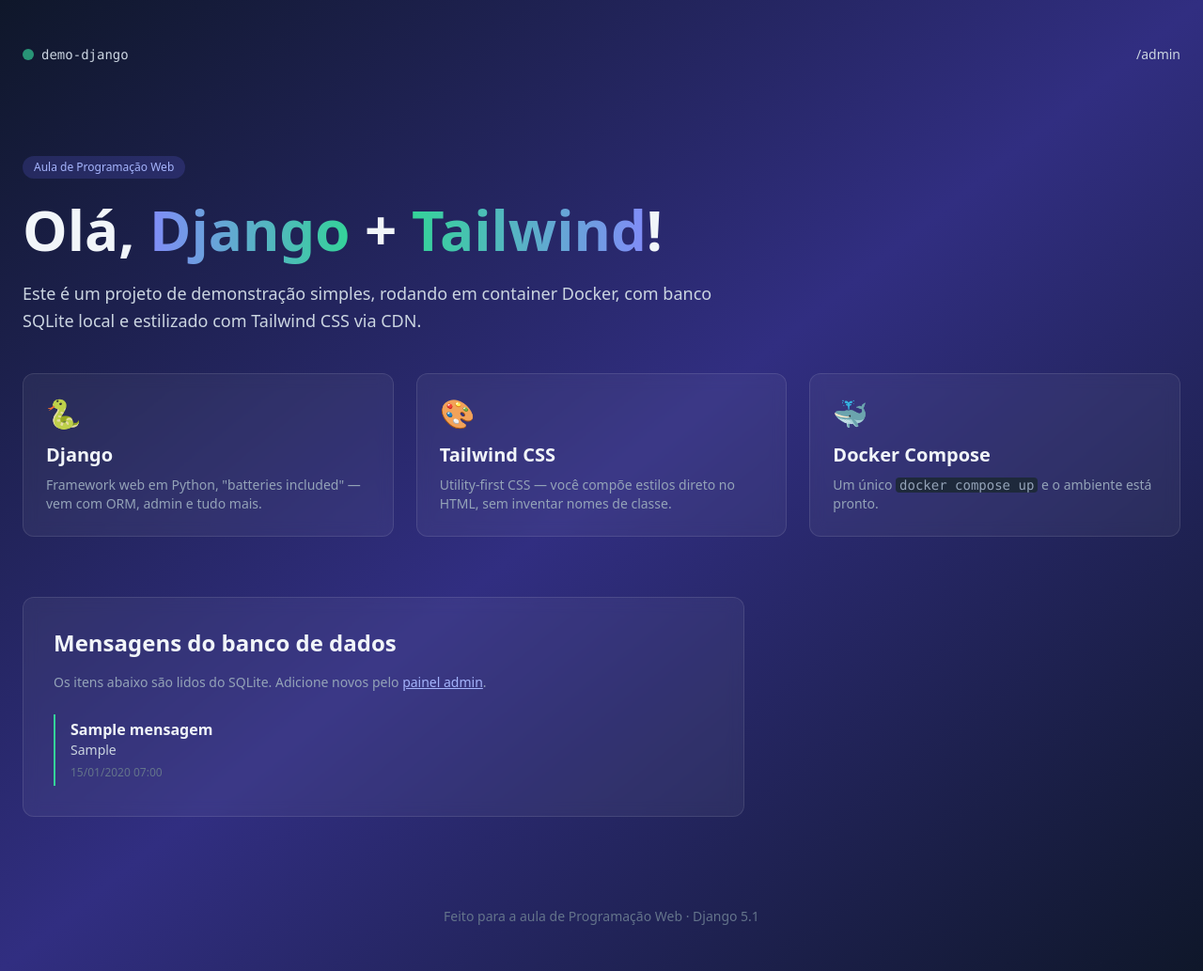
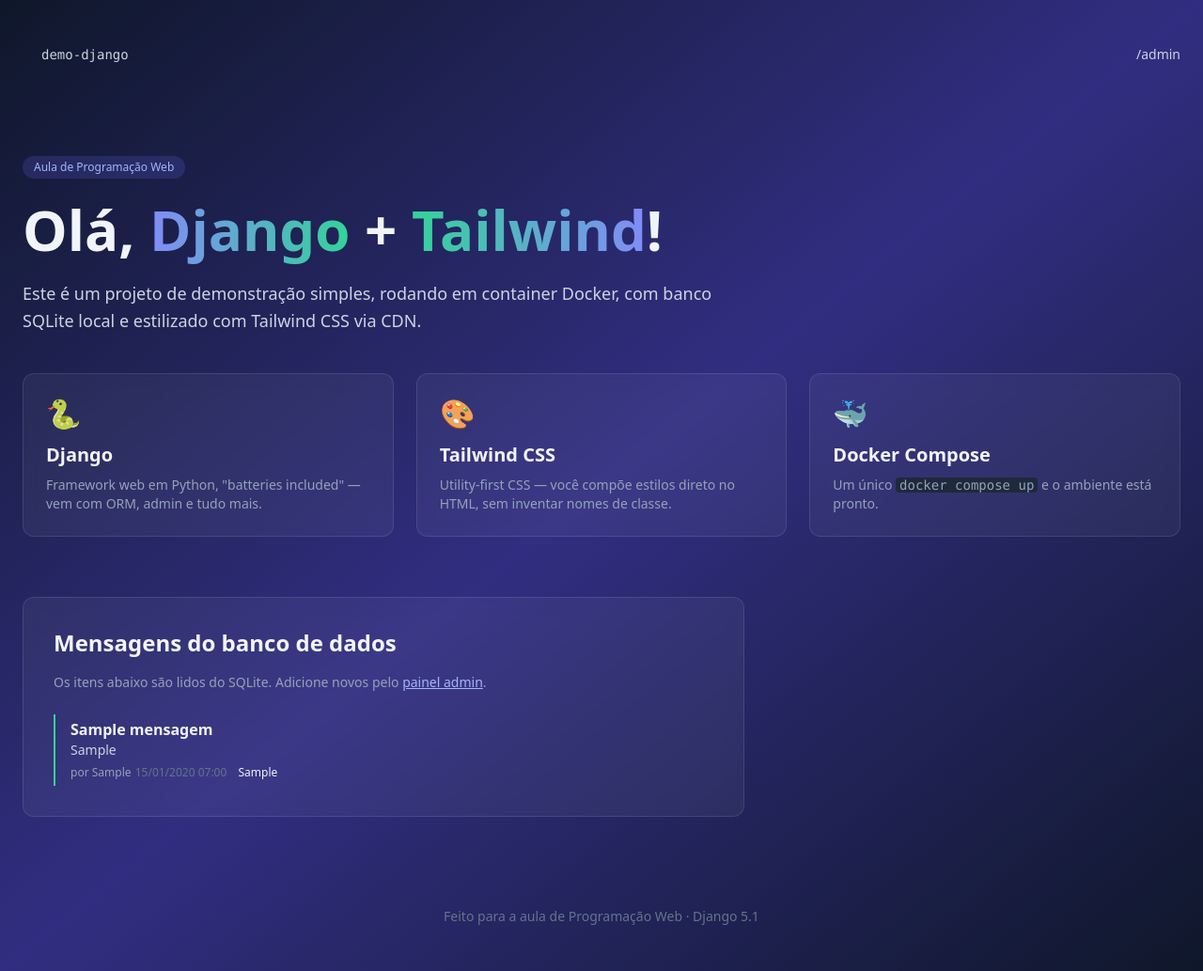
Before and after one commit to KakaPerpetuo/demo-django, a Django app: page / in a window 1280 px wide. Shown: the whole page at 94% size. Run offline with Django 5.2, Linux system fonts and the light colour scheme; tables that the repository leaves empty hold one stand-in row (values such as "Sample post"); some libraries are stand-ins or nearby versions.

Commit message:
Concluido ate parte 3

```diff
--- a/home/models.py
+++ b/home/models.py
@@ -4,7 +4,9 @@ from django.db import models
 class Mensagem(models.Model):
     titulo = models.CharField(max_length=120)
     conteudo = models.TextField()
+    autor = models.CharField(max_length=80, default="Anônimo")   # ← novo campo
     criada_em = models.DateTimeField(auto_now_add=True)
+    tag = models.CharField(max_length=80, default="Geral") # ← novo campo
 
     class Meta:
         ordering = ["-criada_em"]
--- a/templates/home/index.html
+++ b/templates/home/index.html
@@ -13,7 +13,7 @@
     <header class="container mx-auto px-6 py-12">
         <nav class="flex items-center justify-between">
             <div class="flex items-center gap-2">
-                <span class="w-3 h-3 rounded-full bg-emerald-400 animate-pulse"></span>
+                <span class="w-3 h-3f rounded-full bg-emerald-400 animate-pulse"></span>
                 <span class="font-mono text-sm text-slate-300">demo-django</span>
             </div>
             <a href="/admin/" class="text-sm text-slate-300 hover:text-white transition">/admin</a>
@@ -76,7 +76,12 @@
                 <li class="border-l-2 border-emerald-400 pl-4 py-1">
                     <h3 class="font-semibold">{{ m.titulo }}</h3>
                     <p class="text-sm text-slate-300">{{ m.conteudo }}</p>
+                    <span class="text-xs text-slate-400">por {{ m.autor }}</span>
                     <span class="text-xs text-slate-500">{{ m.criada_em|date:"d/m/Y H:i" }}</span>
+                    <span
+                        class="inline-flex items-center gap-1 px-2 py-0.5 rounded text-xs font-medium bg-{{ m.cor_tag }}-500/20 text-{{ m.cor_tag }}-400">
+                        {{ m.tag }}
+                    </span>
                 </li>
                 {% endfor %}
             </ul>
```
Also changed, not shown: home/migrations/0002_mensagem_autor.py (added), home/migrations/0003_mensagem_tag.py (added).
